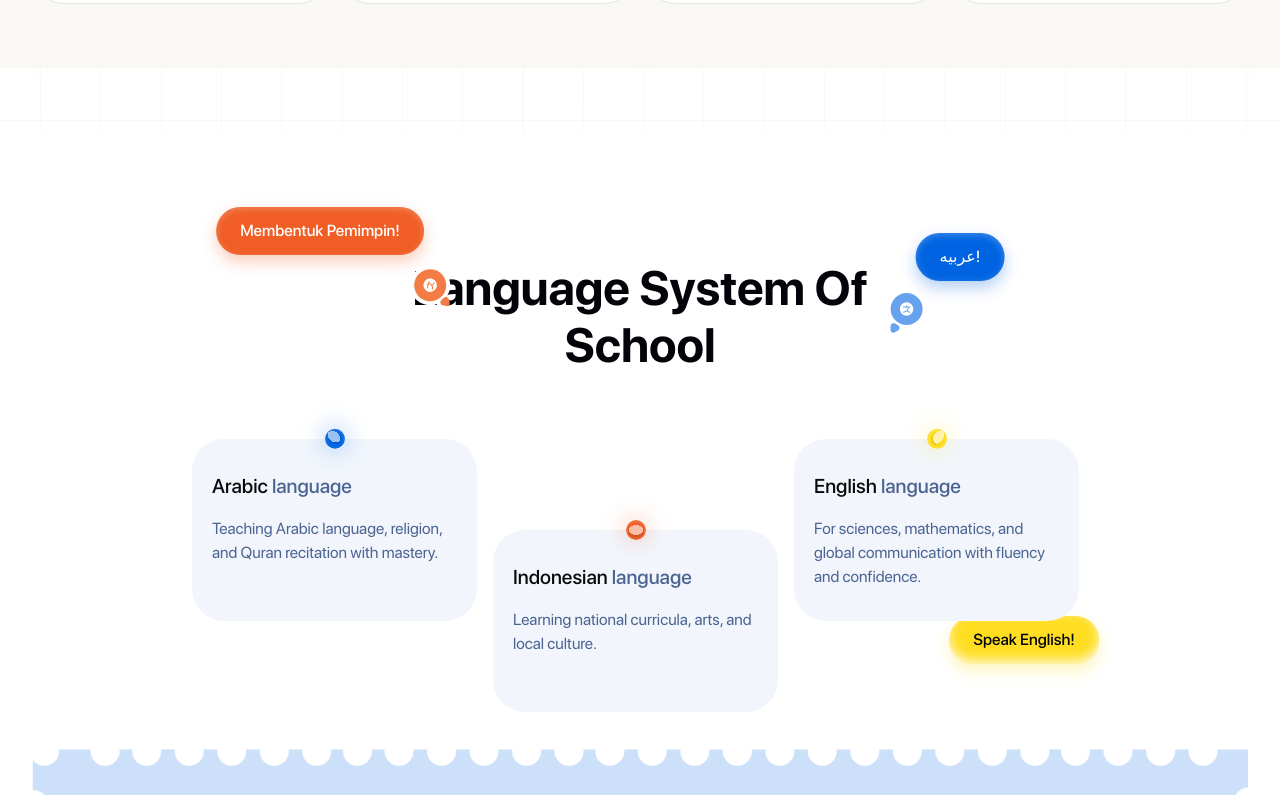
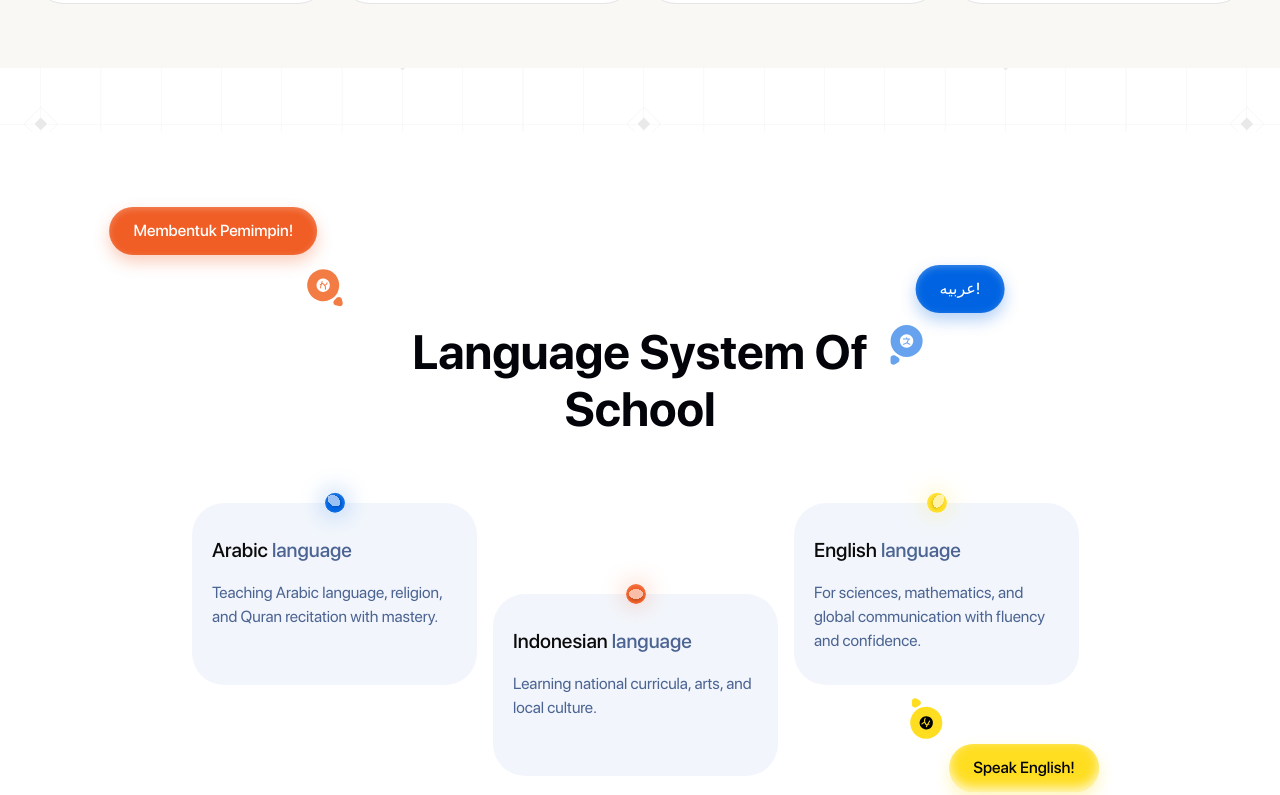
Before and after one commit to shahadmodher404-dot/arabic-global-school, a Next.js app: page /about in a window 1280 px wide. Shown: the part 2545-3340 px from the top of the page. Built offline with nearby package versions, Linux system fonts and the light colour scheme; no server answers.

Commit message:
refactor: remove unnecessary padding from Section.Inner in HomeLanguage component for improved layout consistency

```diff
--- a/src/components/home/home-language.tsx
+++ b/src/components/home/home-language.tsx
@@ -10,9 +10,9 @@ function HomeLanguage() {
 
     return (
         <Section size={"screen"} className="bg-white mt-16">
-            <Section.Inner className="relative min-[400px]:py-0">
+            <Section.Inner className="relative">
                 <div className="" dir="ltr">
-                    <div className="absolute scale-75 md:scale-90 lg:scale-100 top-[55%] md:top-1/6 lg:top-32 start-5 md:start-1/6 lg:start-1/4 -translate-x-1/5 md:-translate-x-1/3 lg:-translate-x-1/2 -translate-y-1/2 hidden min-[400px]:flex flex-col">
+                    <div className="absolute scale-75 md:scale-90 lg:scale-100 top-[55%] md:top-1/6 lg:top-32 start-5 md:start-1/6 lg:start-1/6 -translate-x-1/5 md:-translate-x-1/3 lg:-translate-x-1/2 -translate-y-1/2 hidden min-[400px]:flex flex-col">
                         <div
                             className="px-6 py-3 justify-center items-center gap-2 bg-danger-solid text-white rounded-full font-medium"
                             style={{ boxShadow: "0 7px 16px 0 rgba(240, 93, 37, 0.30), 0 2px 7.4px 0 rgba(255, 255, 255, 0.25) inset" }}
```
